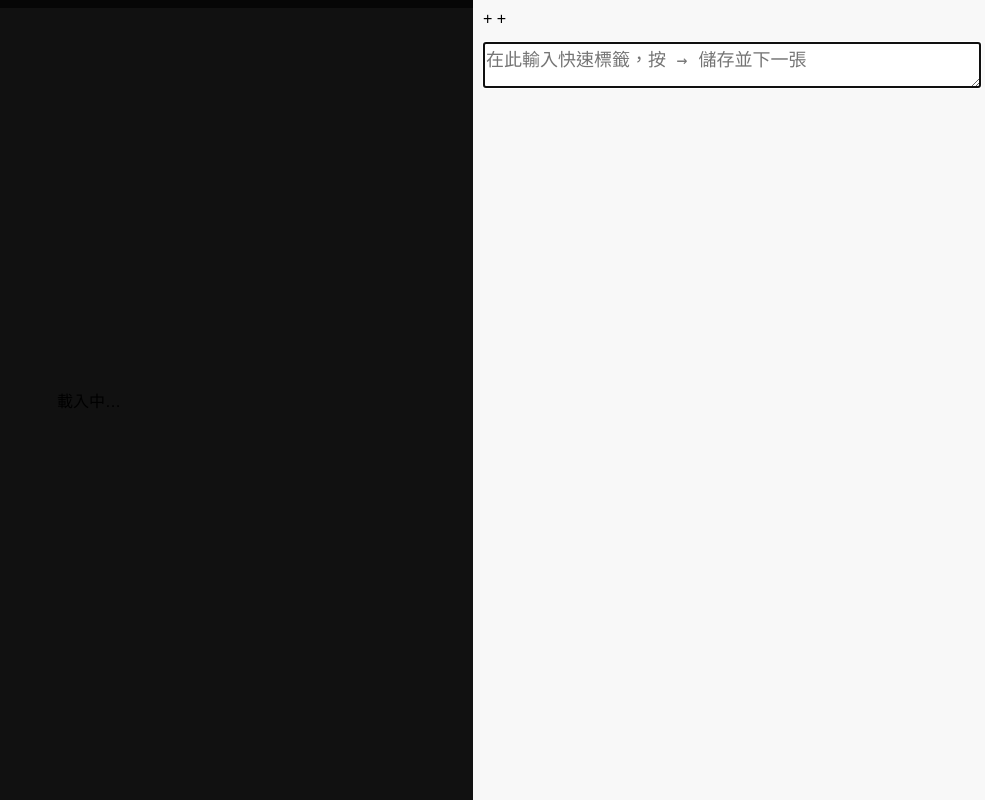
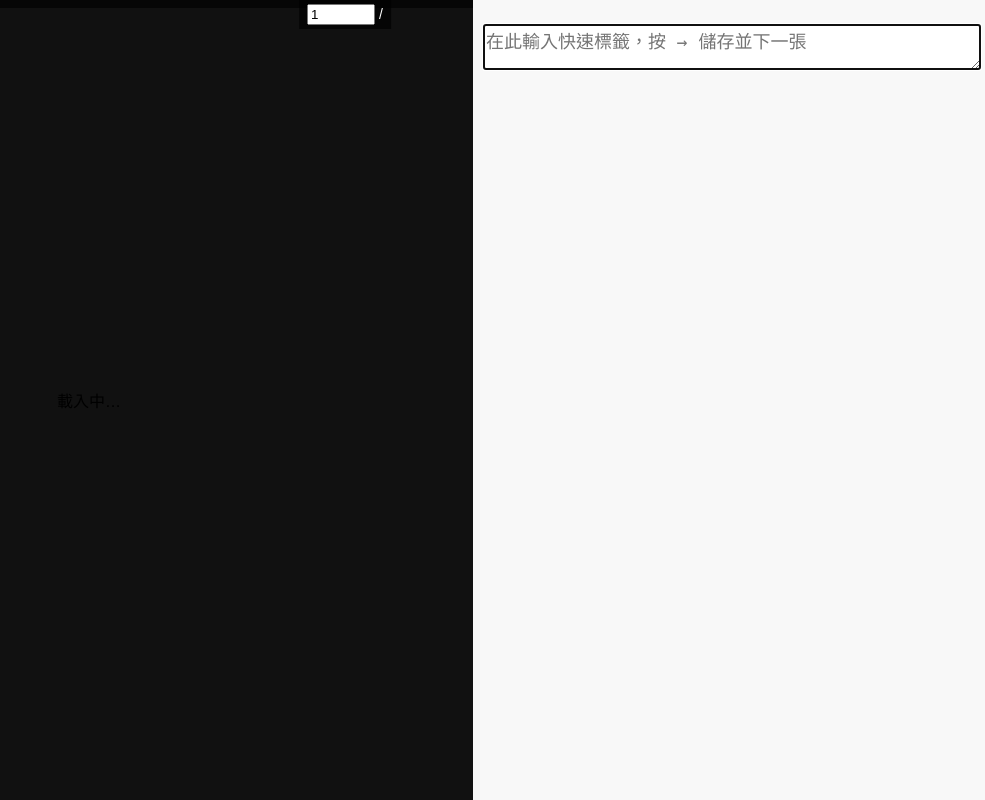
Before and after one commit to to-sora/data_viewer, a Flask app: page / in a window 1280 px wide. Shown: the whole page, without its empty margins (295-1280 px from the left). Run offline with Flask 3, Linux system fonts and the light colour scheme; parts of the project's set-up code (start-up, migrations or seed data) failed here and were passed over.

Commit message:
Add page navigation and remember last page

```diff
--- a/static/main.js
+++ b/static/main.js
@@ -4,12 +4,17 @@
 const cacheItems = {};      // idx -> item json
 
 /* ---------------- 初始化 ------------------ */
-window.addEventListener('DOMContentLoaded', () => {
-  loadItem(0);
-  document.addEventListener('keydown', onKey);
-  document.getElementById('quick-label').focus();
+window.addEventListener("DOMContentLoaded", () => {
+  const last = parseInt(localStorage.getItem("lastIdx")) || 0;
+  loadItem(Math.min(Math.max(last,0), TOTAL-1));
+  document.addEventListener("keydown", onKey);
+  document.getElementById("quick-label").focus();
+  document.getElementById("page-form").addEventListener("submit", e => {
+    e.preventDefault();
+    const val = parseInt(document.getElementById("page-input").value);
+    if(!isNaN(val)) loadItem(Math.min(Math.max(val-1,0), TOTAL-1));
+  });
 });
-
 /* ---------------- 資料載入 ---------------- */
 async function loadItem(idx) {
   if (cacheItems[idx]) {
@@ -25,6 +30,9 @@
 /* ---------------- 主渲染 ------------------ */
 function render(d) {
   currentIdx = d.idx;
+  document.getElementById("page-input").value = d.idx + 1;
+  document.getElementById("page-total").textContent = TOTAL;
+  localStorage.setItem("lastIdx", d.idx);
   document.getElementById('media-info').textContent = d.media_name;
 
   /* ── 左側媒體 ───────────────────────────*/
--- a/static/style.css
+++ b/static/style.css
@@ -1,5 +1,7 @@
 /* ── 版面 ───────────────────────────────────────── */
 html,body{margin:0;height:100%;font-family:Arial,Helvetica,sans-serif;}
+#page-nav{position:fixed;top:0;left:50%;transform:translateX(-50%);background:rgba(0,0,0,.65);color:#fff;padding:4px 8px;font-size:14px;z-index:1000;}
+#page-nav input{width:60px;}
 #container{display:flex;height:100%;}
 /* 左側 ──────────────────────────────────────── */
 #left{flex:1;position:relative;display:flex;justify-content:center;align-items:center;background:#111;}
--- a/templates/index.html
+++ b/templates/index.html
@@ -6,6 +6,11 @@
   <link rel="stylesheet" href="/static/style.css">
 </head>
 <body>
+  <div id="page-nav">
+    <form id="page-form">
+      <input id="page-input" type="number" min="1" value="1"/> / <span id="page-total"></span>
+    </form>
+  </div>
   <div id="container">
     <div id="left">
       <div id="media-info"></div>
@@ -13,8 +18,8 @@
     </div>
 
    <div id="right">
-+    <!-- ★ system_label_meta_txt 會顯示在這裡 -->
-+    <h4 id="quick-name"></h4>
+    <!-- ★ system_label_meta_txt 會顯示在這裡 -->
+    <h4 id="quick-name"></h4>
      <div id="anno-area"></div>
      <textarea id="quick-label"
                placeholder="在此輸入快速標籤，按 → 儲存並下一張"></textarea>
```
